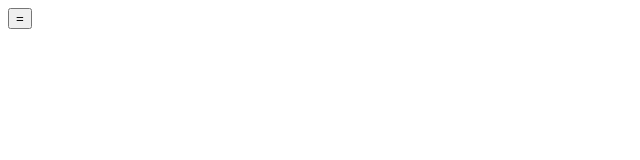
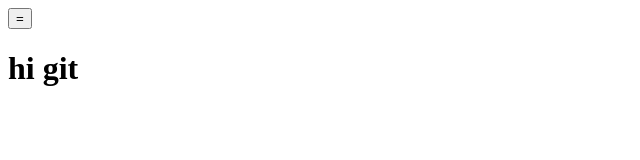
Before and after one commit to phantuankiet3008-cmd/duan2, a plain HTML site: page index.html in a window 1280 px wide. Shown: the whole page, without its empty margins (0-640 px from the left). Drawn offline with Linux system fonts and the light colour scheme.

Commit message:
upload 2

```diff
--- a/index.html
+++ b/index.html
@@ -14,7 +14,7 @@
             <li>Contact</li>
             <li>Bloog</li>
         </ul>
-
+    <h1>hi git</h1>
     </div>
 </body>
 </html>
```
